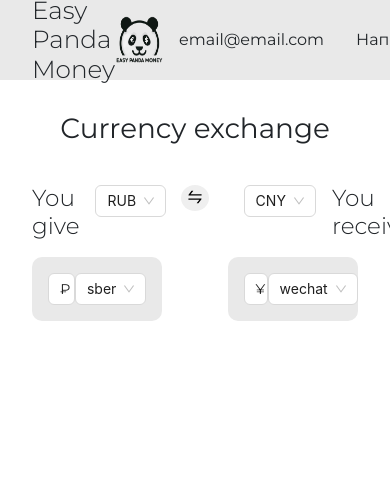
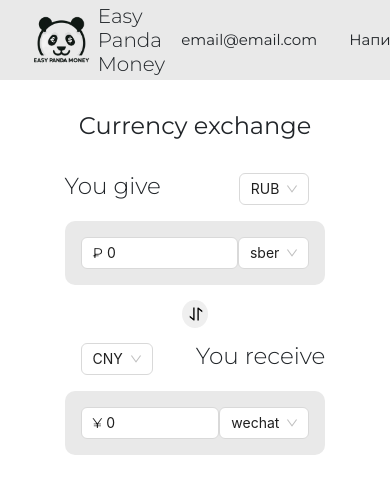
Before and after one commit to senak322/easypanda, a React (Create React App) app: page / in a window 390 px wide. Shown: the top 494 px of the page. Built offline with nearby package versions, Linux system fonts and the light colour scheme.

Commit message:
add adaptive

```diff
--- a/src/Currency/Currency.css
+++ b/src/Currency/Currency.css
@@ -8,3 +8,15 @@
     border-radius: 10px;
     background-color: #e9e9e9;
 }
+
+@media screen and (max-width: 1024px) {
+    .currency {
+        width: 45%;
+    }
+  }
+
+@media screen and (max-width: 700px) {
+    .currency {
+      width: 80%;
+    }
+  }
--- a/src/CurrencyConverter/CurrencyConverter.css
+++ b/src/CurrencyConverter/CurrencyConverter.css
@@ -1,6 +1,14 @@
 .converter {
-    display: flex;
-    max-width: 1024px;
-    width: 100%;
-    margin-top: 2rem;
+  display: flex;
+  max-width: 1024px;
+  width: 100%;
+  margin-top: 2rem;
+  justify-content: space-between;
 }
+
+@media screen and (max-width: 700px) {
+  .converter {
+    flex-direction: column;
+    align-items: center;
+  }
+}
--- a/src/CurrencyConverter/CurrencyConverter.jsx
+++ b/src/CurrencyConverter/CurrencyConverter.jsx
@@ -1,7 +1,7 @@
 import "./CurrencyConverter.css";
 
 function CurrencyConverter({ children }) {
-  return <form className="converter justify-content-between">{children}</form>;
+  return <div className="converter">{children}</div>;
 }
 
 export default CurrencyConverter;
--- a/src/Header/Header.css
+++ b/src/Header/Header.css
@@ -4,6 +4,11 @@
   background-color: #e9e9e9;
   padding: 1rem 2rem;
   max-height: 5rem;
+}
+
+.header__wrapper {
+  display: flex;
+  width: fit-content;
 }
 
 .header__title {
@@ -14,9 +19,8 @@
 }
 
 .header__logo {
-  width: 3rem;
-  height: 3rem;
-  /* border-radius: 50%; */
+  margin-right: 0.5rem;
+  max-width: 58px;
 }
 
 .header__container {
@@ -36,3 +40,14 @@
   padding: 1rem;
   width: max-content;
 }
+
+
+@media screen and (max-width: 856px) {
+  .header__title {
+    font-size: 20px;
+  }
+
+  .header__contact {
+    font-size: 15px;
+  }
+}
--- a/src/Header/Header.jsx
+++ b/src/Header/Header.jsx
@@ -1,24 +1,29 @@
 import "./Header.css";
 import logo from "../images/panda.png";
+import { Select } from "antd";
 
 function Header() {
   return (
     <>
       <header className="header">
-        <h2 className="header__title">Easy Panda Money</h2>
-        <img className="header__logo" src={logo} alt="easypandamoney logo" />
+        <div className="header__wrapper">
+          <img className="header__logo" src={logo} alt="easypandamoney logo" />
+          <h2 className="header__title">Easy Panda Money</h2>
+        </div>
         <div className="header__container">
           <ul className="header__list">
-            <li className="header__contact fw-normal">email@email.com</li>
-            <li className="header__contact fw-normal">Написать в Telegram</li>
+            <li className="header__contact">email@email.com</li>
+            <li className="header__contact">Написать в Telegram</li>
           </ul>
-          <select className="form-select" aria-label="Default select example">
-            <option value={"ru"}>RU</option>
-            <option value={"eng"}>ENG</option>
-          </select>
+          <Select
+            defaultValue={"ru"}
+            options={[
+              { value: "ru", label: "RU" },
+              { value: "eng", label: "ENG" },
+            ]}
+          ></Select>
         </div>
       </header>
-
     </>
   );
 }
--- a/src/Main/Main.css
+++ b/src/Main/Main.css
@@ -5,8 +5,32 @@
   flex-direction: column;
 }
 
+.main__header {
+  margin: 0;
+}
+
 .main__arrow-btn {
   align-self: baseline;
   border: none;
   border-radius: 50%;
 }
+
+@media screen and (max-width: 856px) {
+  .main__header {
+    font-weight: 400;
+    font-size: 24px;
+  }
+}
+
+@media screen and (max-width: 700px) {
+    .main__header {
+      font-weight: 400;
+      font-size: 24px;
+    }
+
+    .main__arrow-btn {
+        align-self: center;
+       margin: 1rem 0;
+       transform: rotate(90deg);
+      }
+  }
--- a/src/Main/Main.jsx
+++ b/src/Main/Main.jsx
@@ -23,7 +23,7 @@
 }) {
   return (
     <main className="main">
-      <h1 className="text-center">Currency exchange</h1>
+      <h1 className="main__header">Currency exchange</h1>
       <CurrencyConverter>
         <Currency
           title="You give"
```
Lines whose indentation alone changed are shown as unchanged.
